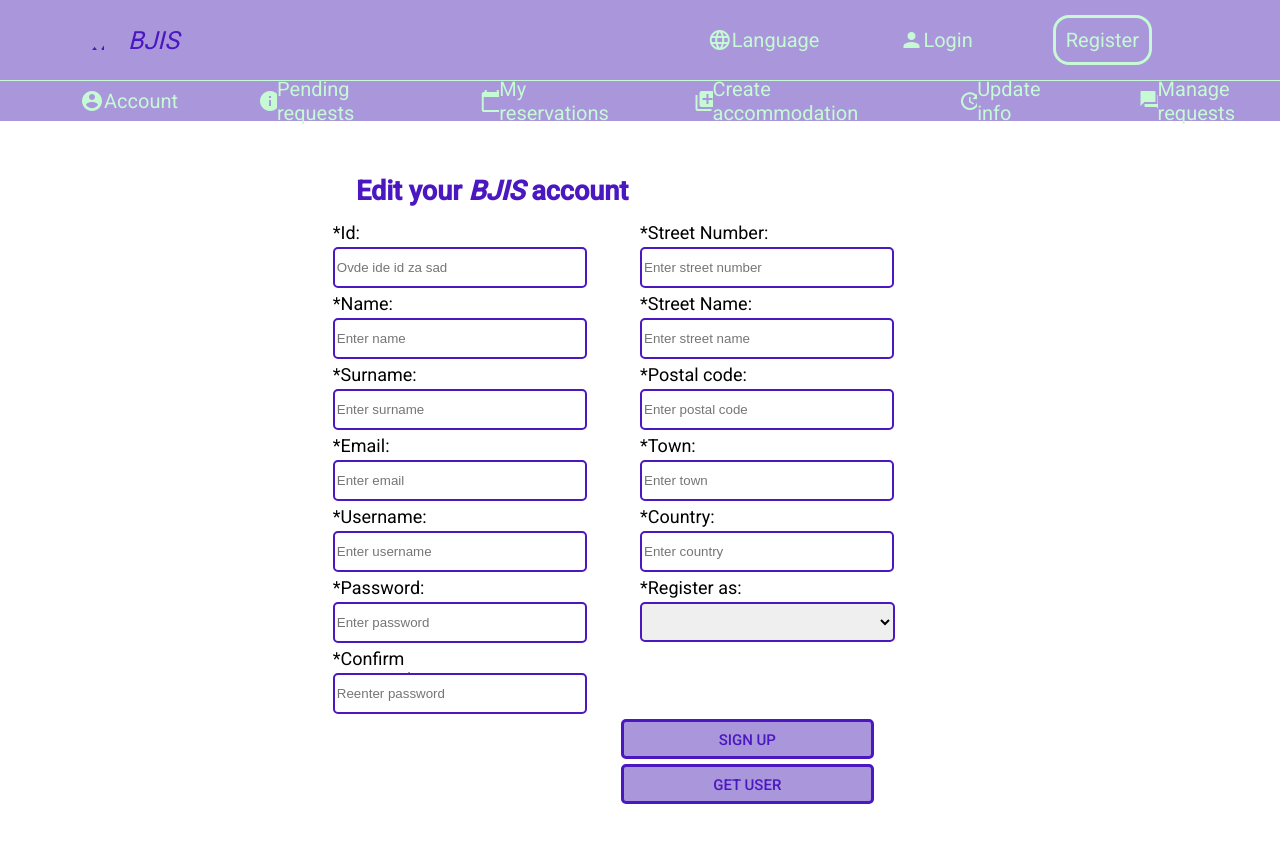
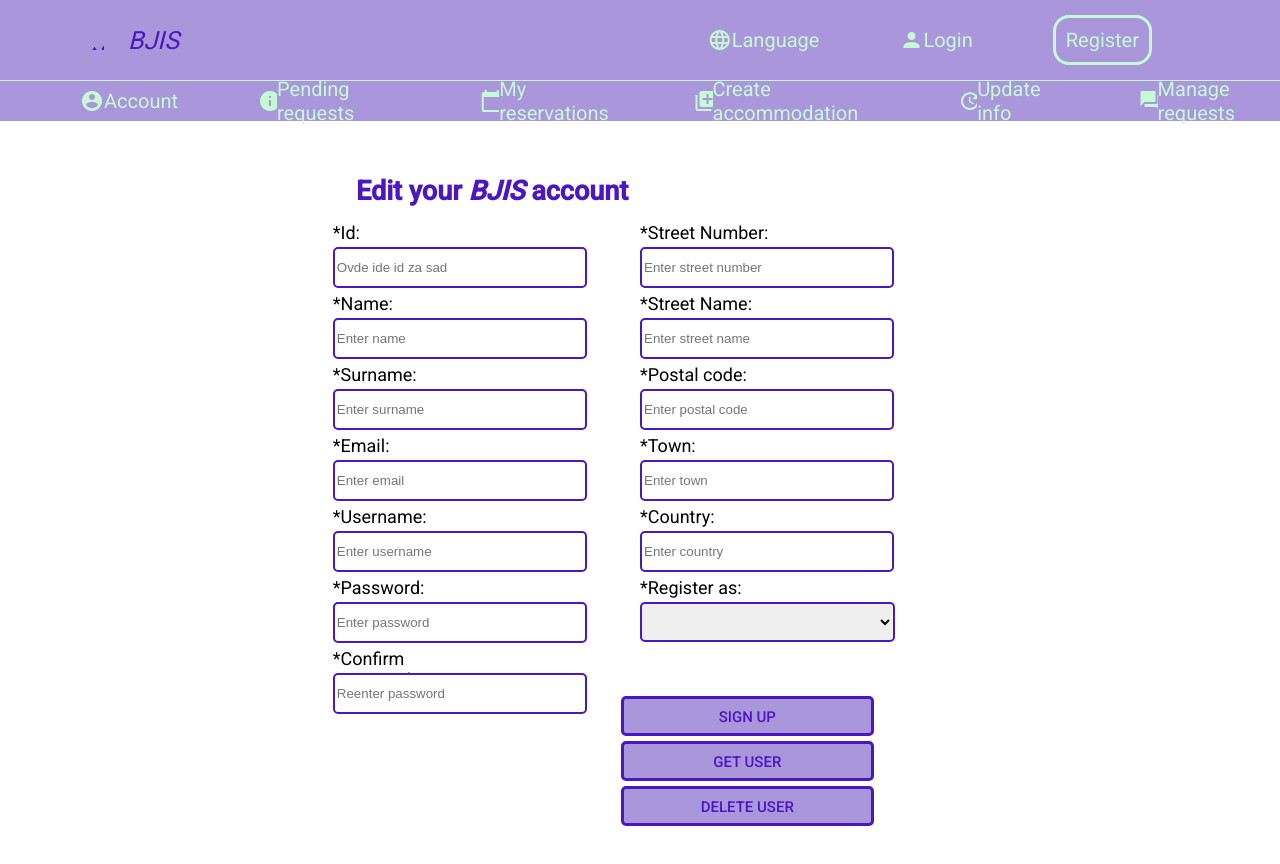
Before and after one commit to XWS-bjis/accommodation-front, an Angular app: page /edit in a window 1280 px wide. Shown: the top 864 px of the page. Built offline with nearby package versions, Linux system fonts and the light colour scheme.

Commit message:
Added button for delete user

```diff
--- a/src/app/components/user/edit/edit/edit.component.html
+++ b/src/app/components/user/edit/edit/edit.component.html
@@ -48,6 +48,7 @@
         <div class="btn-container">
             <button mat-flat-button type="button" class="signup-btn" (click)="saveUser()">SIGN UP</button>
             <button mat-flat-button type="button" class="signup-btn" style="margin-top: 5px;" (click)="getUser()">GET USER</button>
+            <button mat-flat-button type="button" class="signup-btn" style="margin-top: 5px;" (click)="deleteUser()">DELETE USER</button>
 
 
         </div>
--- a/src/app/components/user/edit/edit/edit.component.ts
+++ b/src/app/components/user/edit/edit/edit.component.ts
@@ -39,4 +39,14 @@ export class EditComponent implements OnInit {
     });
   }
 
+
+  deleteUser(){
+    this.userService.deleteById(this.id).subscribe(
+      (data) => {
+        console.log(data);
+        // window.location.reload();
+        this.router.navigate(['/login']);
+      }
+    );
+  }
 }
--- a/src/app/components/user/service/user.service.ts
+++ b/src/app/components/user/service/user.service.ts
@@ -22,4 +22,7 @@ export class UserService {
     return this.http.get<User>(`${baseUrl}/find/${id}`, {headers:headers});
   }
 
+  public deleteById(id: string): Observable<any>{
+    return this.http.delete<any>(`${baseUrl}/delete/${id}`, { headers:headers});
+  }
 }
```
